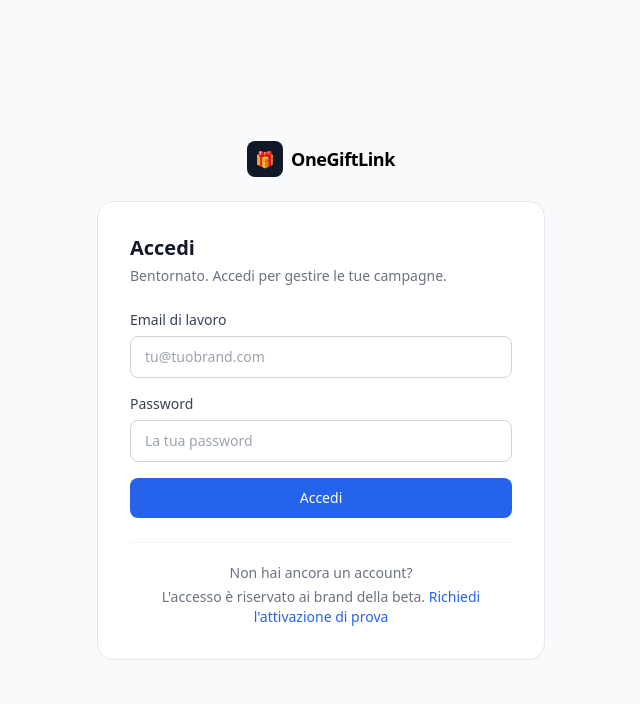
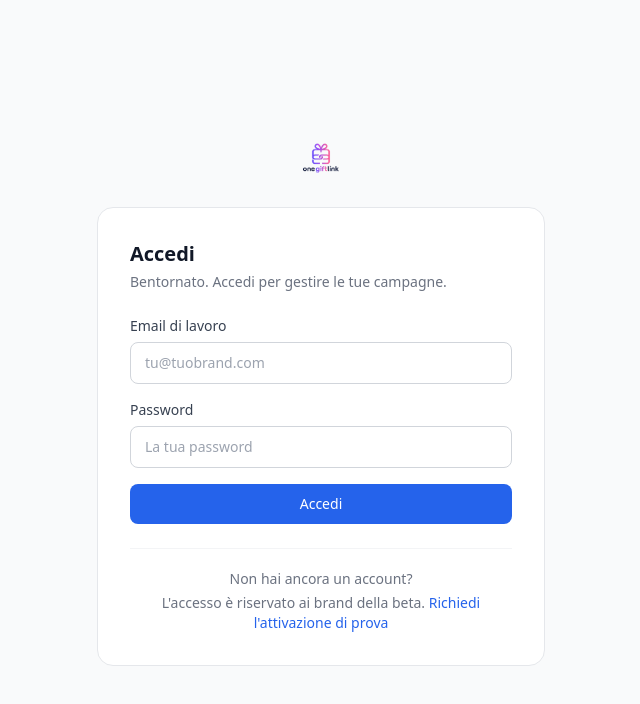
Before and after one commit to operio-dev/onegiftlink-app, a React (Vite) app: page /campagna/1 in a window 1280 px wide. Shown: the top 704 px of the page, without its empty margins (319-959 px from the left). Built offline with nearby package versions, Linux system fonts and the light colour scheme; no server answers.

Commit message:
Update AuthPage.tsx

```diff
--- a/src/pages/AuthPage.tsx
+++ b/src/pages/AuthPage.tsx
@@ -24,13 +24,9 @@ export default function AuthPage() {
   return (
     <div className="flex min-h-screen items-center justify-center bg-gray-50 px-4">
       <div className="w-full max-w-md">
-        <div className="mb-6 flex items-center justify-center gap-2">
-          <div className="grid h-9 w-9 place-items-center rounded-lg bg-gray-900 text-white">
-            🎁
-          </div>
-          <span className="text-lg font-semibold tracking-tight">OneGiftLink</span>
+        <div className="mb-6 flex items-center justify-center">
+          <img src="/logo.png" alt="OneGiftLink" className="h-12 w-auto" />
         </div>
-
         <Card className="p-8">
           <h1 className="text-xl font-semibold text-gray-900">Accedi</h1>
           <p className="mt-1 text-sm text-gray-500">
```
